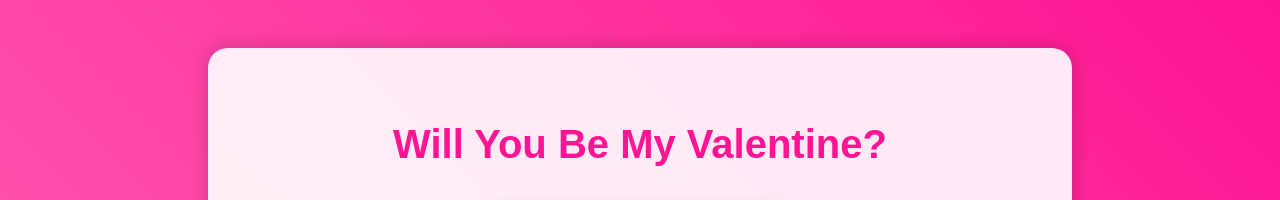
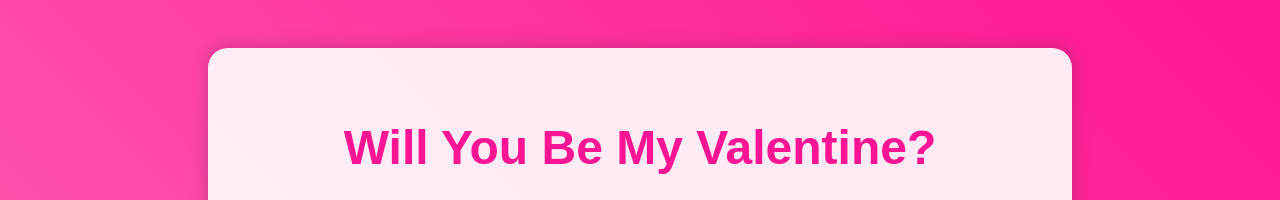
Before and after one commit to itzAditya-yum/itzAditya-yum.github.io, a plain HTML site: page index.html in a window 1280 px wide. Shown: the top 200 px of the page. Drawn offline with Linux system fonts and the light colour scheme.

Commit message:
Add files via upload

```diff
--- a/index.html
+++ b/index.html
@@ -63,8 +63,9 @@
         }
         h1 {
             color: #ff1493;
-            font-size: clamp(1.8rem, 4vw, 2.5rem);
+            font-size: clamp(2rem, 5vw, 3rem);
             margin-bottom: clamp(0.5rem, 2vw, 1rem);
+            animation: bounce 1s infinite;
         }
         p {
             color: #333;
```
